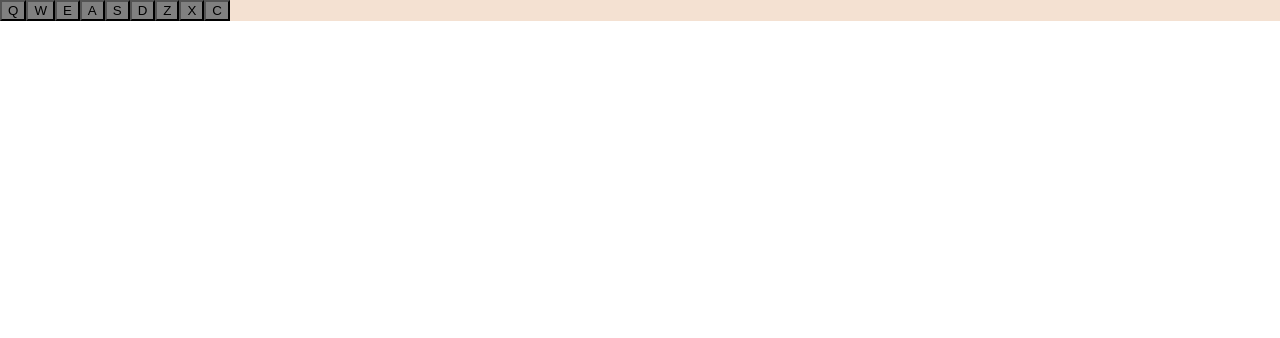
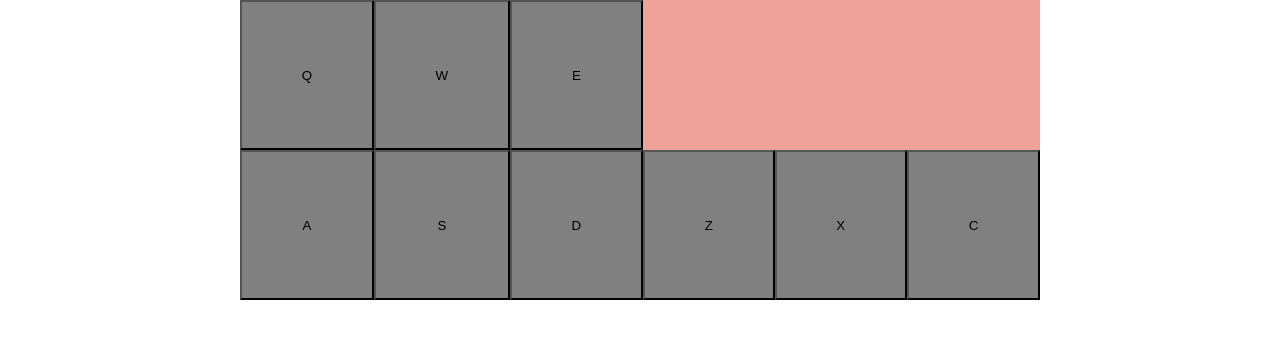
Before and after one commit to iabrenne/DrumMachine, a React (Create React App) app: page / in a window 1280 px wide. Shown: the top 338 px of the page. Built offline with nearby package versions, Linux system fonts and the light colour scheme.

Commit message:
Added css grid

```diff
--- a/src/App.css
+++ b/src/App.css
@@ -1,4 +1,37 @@
 #drum-machine {
-  background-color: #f4e1d2; }
+  background-color: #eea29a;
+  width: 98vw;
+  display: grid;
+  grid-template-areas: 'button1 button2 button3 display display display' 'button4 button5 button6 button7 button8 button9';
+  max-width: 800px;
+  margin: auto;
+  height: 99vh;
+  max-height: 300px; }
   #drum-machine .drum-pad {
     background-color: grey; }
+  #drum-machine #Bell {
+    grid-area: button1; }
+  #drum-machine #Censor {
+    grid-area: button2; }
+  #drum-machine #Chime {
+    grid-area: button3; }
+  #drum-machine #Harp {
+    grid-area: button4; }
+  #drum-machine #Horn {
+    grid-area: button5; }
+  #drum-machine #Fart {
+    grid-area: button6; }
+  #drum-machine #Clonk {
+    grid-area: button7; }
+  #drum-machine #Smack {
+    grid-area: button8; }
+  #drum-machine #Slide {
+    grid-area: button9; }
+  #drum-machine #display {
+    grid-area: display;
+    text-align: center;
+    font-weight: bolder;
+    font-size: 2em;
+    position: relative;
+    top: 50%;
+    transform: translateY(-60%); }
--- a/src/App.scss
+++ b/src/App.scss
@@ -1,9 +1,70 @@
-$primary-color:   #f4e1d2;
+$primary-color:   #eea29a;
+$accent-color : #b1cbbb;
+
 
 #drum-machine{
     background-color: $primary-color;
+    width:98vw;
+    display:grid;
+    grid-template-areas:
+        'button1 button2 button3 display display display'
+        'button4 button5 button6 button7 button8 button9';
+    max-width: 800px;
+    margin:auto;
+    height:99vh;
+    max-height:300px;
+
 
     .drum-pad{
         background-color: grey;
+
+    }
+
+    #Bell{
+        grid-area:button1;
+    }
+
+    #Censor{
+        grid-area:button2;
+    }
+
+    #Chime{
+        grid-area:button3;
+
+    }
+
+    #Harp{
+        grid-area:button4;
+    }
+
+    #Horn{
+        grid-area:button5;
+    }
+
+    #Fart{
+        grid-area:button6;
+
+    }
+
+    #Clonk{
+        grid-area:button7;
+    }
+
+    #Smack{
+        grid-area:button8;
+    }
+
+    #Slide{
+        grid-area:button9;
+    }
+
+    #display{
+        grid-area:display;
+        text-align: center;
+        font-weight: bolder;
+        font-size: 2em;
+        position: relative;
+        top: 50%;
+        transform: translateY(-60%);
     }
   }
```
